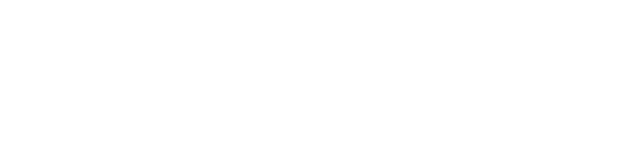
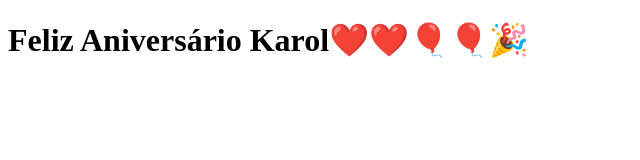
Before and after one commit to LuizzGIT/ProjetoNiver, a plain HTML site: page index.html in a window 1280 px wide. Shown: the whole page, without its empty margins (0-640 px from the left). Drawn offline with Linux system fonts and the light colour scheme.

Commit message:
Update index.html

```diff
--- a/index.html
+++ b/index.html
@@ -6,6 +6,7 @@
     <title>Feliz Aniversário</title>
 </head>
 <body>
+    <h1>Feliz Aniversário Karol❤️❤️🎈🎈🎉</h1>
 
 </body>
 </html>
```
